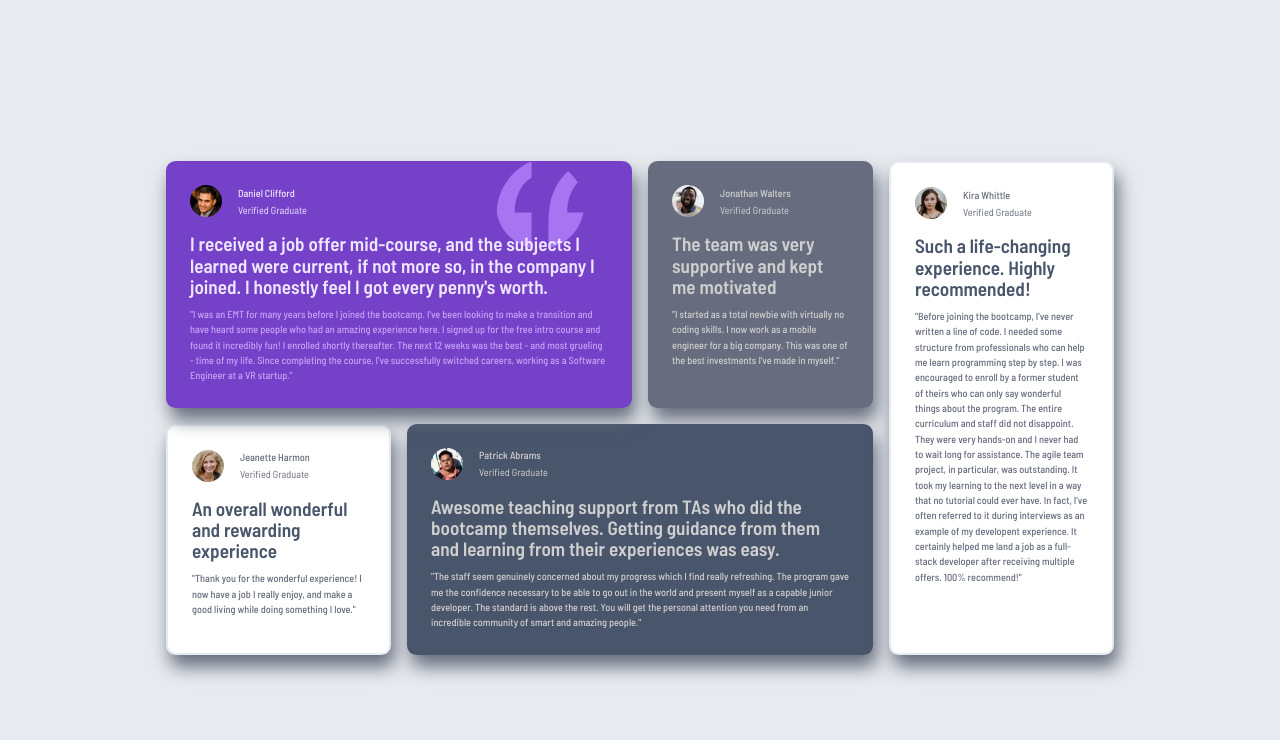
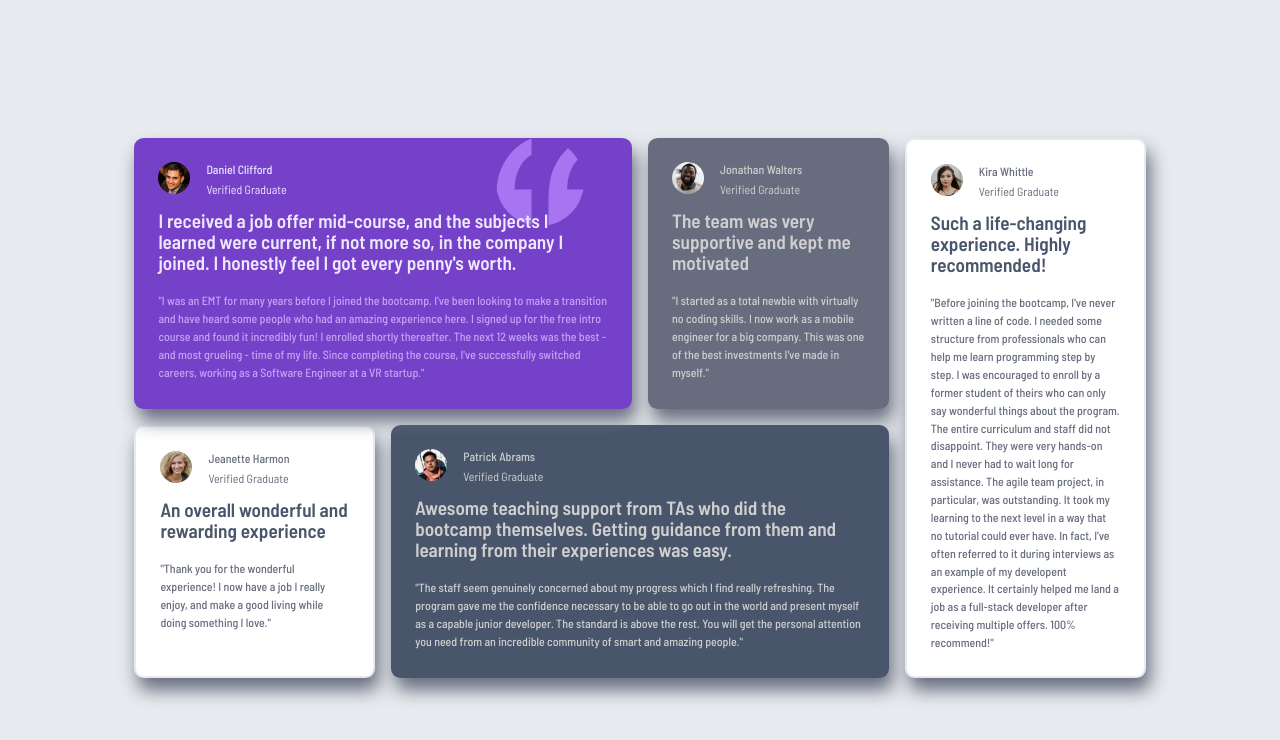
Before and after one commit to jacey10/fm-testimonials-grid-section, a plain HTML site: page index.html in a window 1280 px wide. Drawn offline with Linux system fonts and the light colour scheme.

Commit message:
Added a new media screen width for optimal view

```diff
--- a/styles.css
+++ b/styles.css
@@ -171,6 +171,7 @@ h2 {
  font-size: 1.2rem;
  font-weight: var(--fw-bolder);
  max-width: 100%;
+ margin-block-end: 1.2rem;
 }
 
 blockquote {
@@ -218,14 +219,14 @@ blockquote p {
   body {
     display: grid;
     place-items: center;
-    font-size: 0.64rem;
+    font-size: 0.745rem;
   }
 
   main {
-    width: 75%;
+    width: 80%;
     display: grid;
     grid-template-columns: repeat(4, 1fr);
-    grid-template-rows: repeat(2, auto);
+    grid-template-rows: repeat(3, auto);
     gap: 1rem;
     margin-block-start: 0;
     margin-block-end: 0;
@@ -244,6 +245,55 @@ blockquote p {
     margin-block-end: 0;
   }
 
+
+  #card-1 {
+    grid-area: 1 / 1 / 2 / 5;
+  }
+
+  #card-2 {
+    grid-area: 2/ 1 / 3 / 3;
+  }
+
+  #card-3 {
+    grid-area: 2 / 3 / 3 / 5;
+  }
+
+  #card-4 {
+    grid-area: 3 / 1 / 4 / 5;
+  }
+
+  #card-5 {
+    grid-area: 4 / 1 / 5 / 5;
+  }
+
+  .icon {
+    display: block;
+    position: absolute;
+    top: 0;
+    right: 3rem;
+    height: 5.5rem;
+    width: 5.5rem;
+    z-index: 0;
+  }
+
+  .author-bio {
+    position: relative;
+    z-index: 1;
+  }
+
+  .card-heading {
+    position: relative;
+    z-index: 1;
+  }
+
+}
+
+@media screen and (min-width: 61.625rem) {
+
+  main {
+    grid-template-columns: repeat(4, 1fr);
+    grid-template-rows: repeat(2, auto);
+  }
 
   #card-1 {
     grid-area: 1 / 1 / 2 / 3;
@@ -265,23 +315,4 @@ blockquote p {
     grid-area: 1 / 4 / 3 / 5;
   }
 
-  .icon {
-    display: block;
-    position: absolute;
-    top: 0;
-    right: 3rem;
-    height: 5.5rem;
-    width: 5.5rem;
-    z-index: 0;
-  }
-
-  .author-bio {
-    position: relative;
-    z-index: 1;
-  }
-
-  .card-heading {
-    position: relative;
-    z-index: 1;
-  }
 }
```
